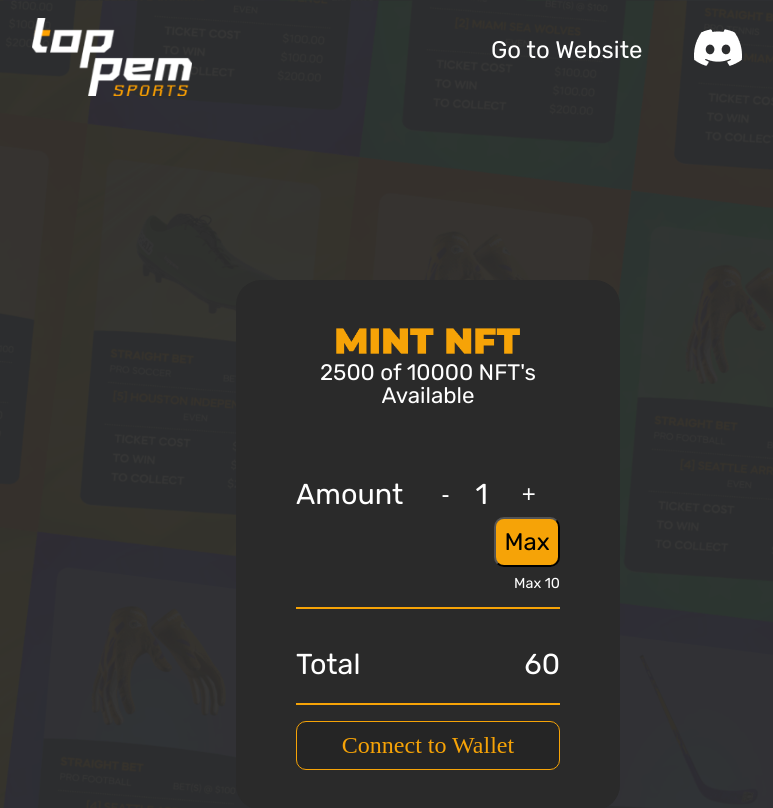
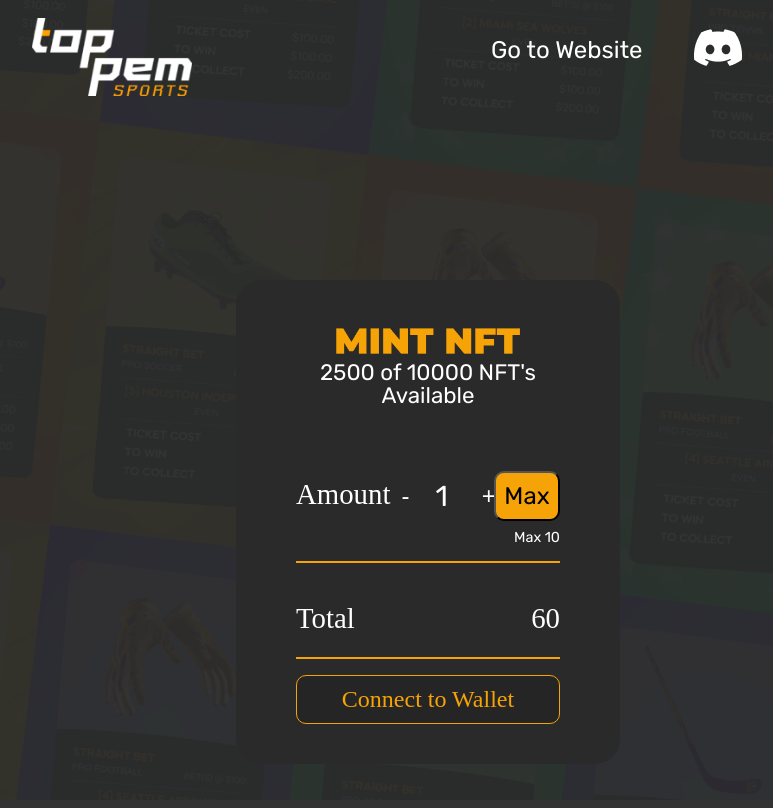
Before and after one commit to timdogfr/deneme3, a React (Create React App) app: page / in a window 1280 px wide. Shown: the whole page, without its empty margins (212-985 px from the left). Built offline with nearby package versions, Linux system fonts and the light colour scheme.

Commit message:
Update globalStyles.js

```diff
--- a/src/styles/globalStyles.js
+++ b/src/styles/globalStyles.js
@@ -87,7 +87,8 @@ export const TextTitle = styled.p`
   font-size:1.8rem;
   font-weight: 500;
   line-height: 1.6;
-  font-family: 'wonder';
+  font-family: 'Montserrat';
+  font-style: Regular;
 
 `;
 
```
